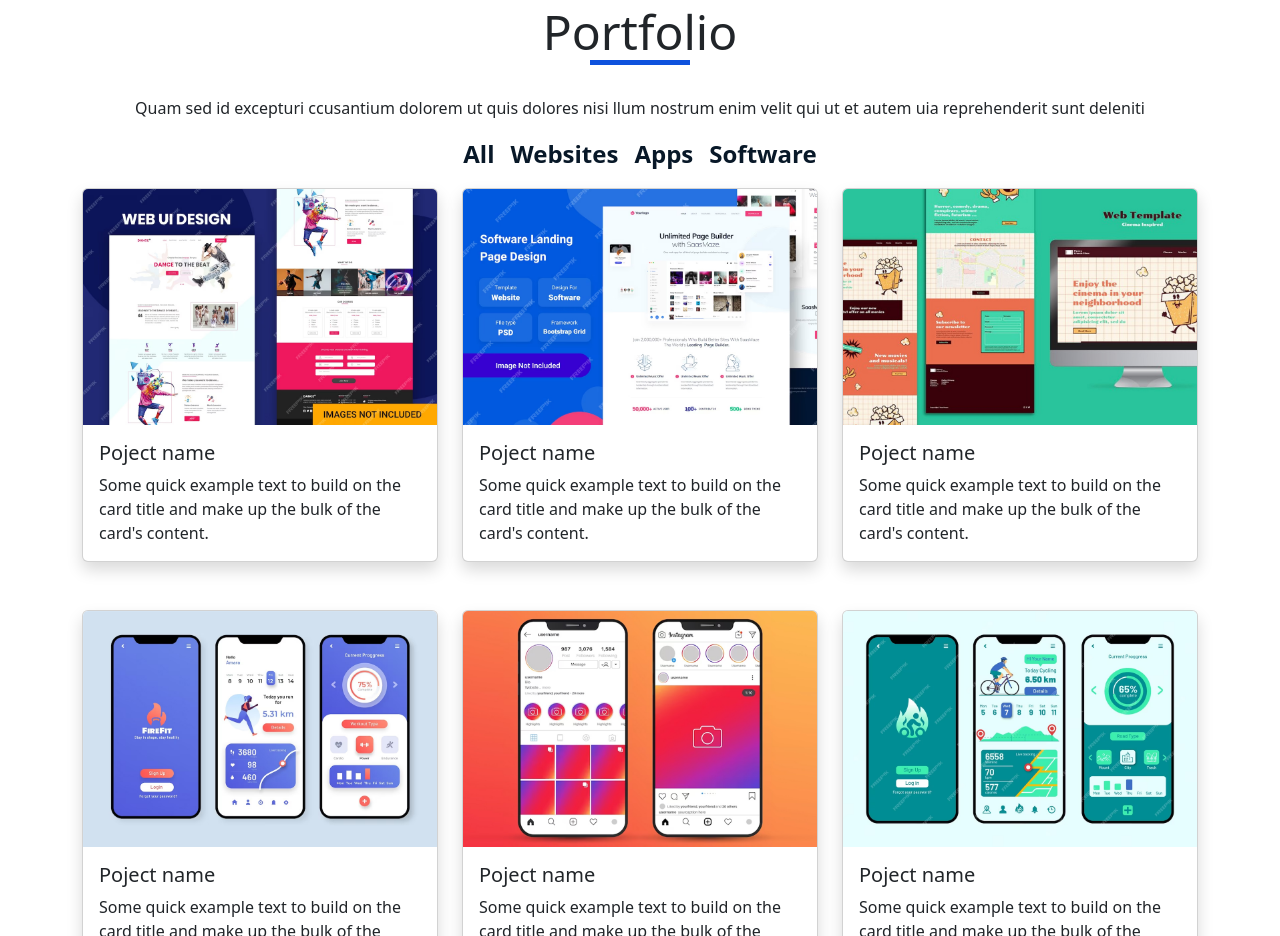
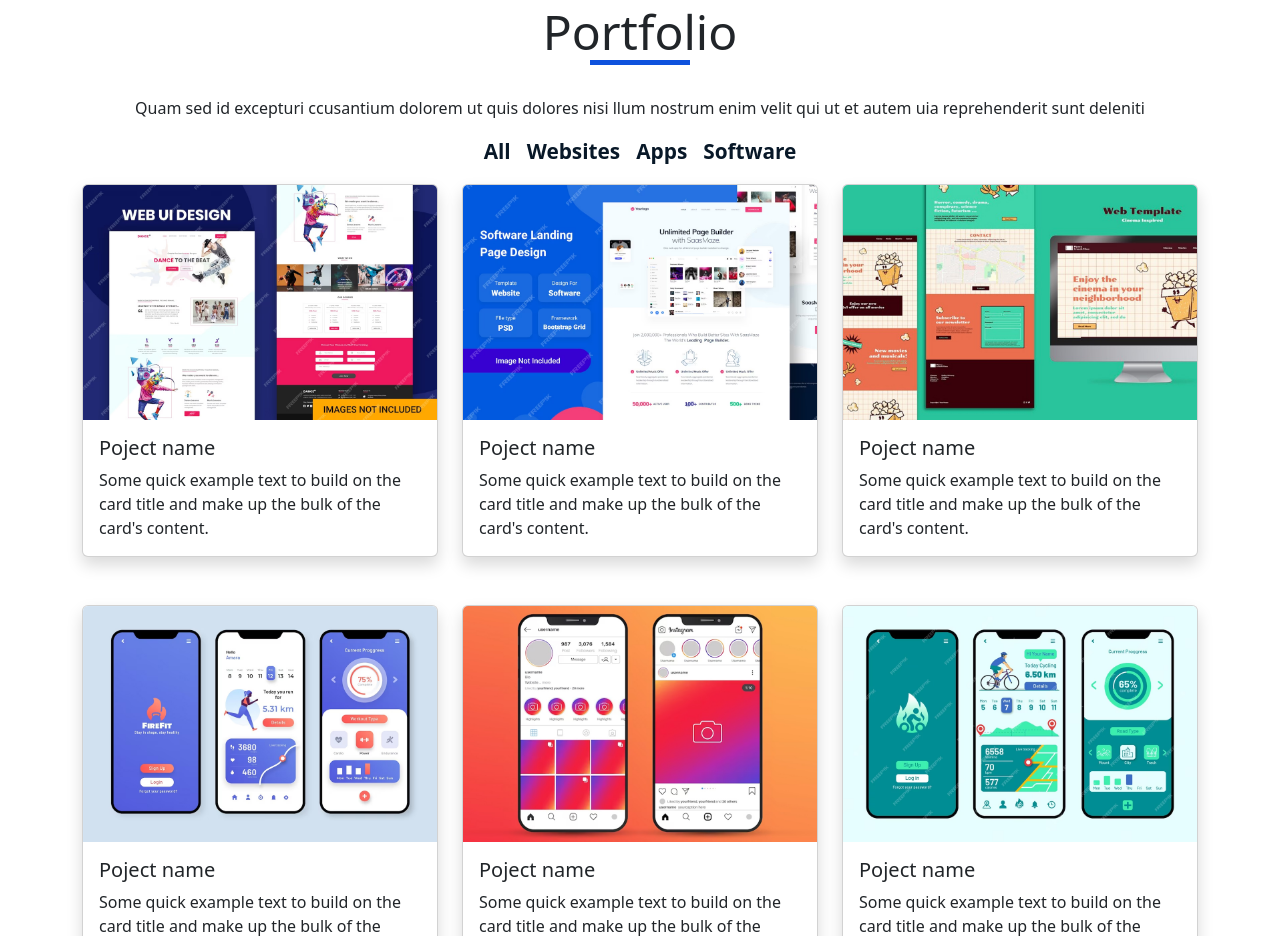
Before and after one commit to muhammedfaizkk/WebTech, a plain HTML site: page index.html in a window 1280 px wide. Shown: the part 2297-3233 px from the top of the page. Drawn offline with nearby package versions, Linux system fonts and the light colour scheme.

Commit message:
Portfolioupdate

```diff
--- a/css/style.css
+++ b/css/style.css
@@ -174,12 +174,15 @@ a {
  gap: 1rem;
  justify-content: center;
  font-weight: bold;
- font-size:1.5rem;
+ font-size:1.3rem;
  color: black !important;
 }
 .portfolio-nav li a{
    color: var(--color-primary);
 }
+.portfolio-nav li a:hover{
+    color:rgba(0, 0, 0, 0.514);
+ }
 
 @media(max-width:582px) {
 
```
